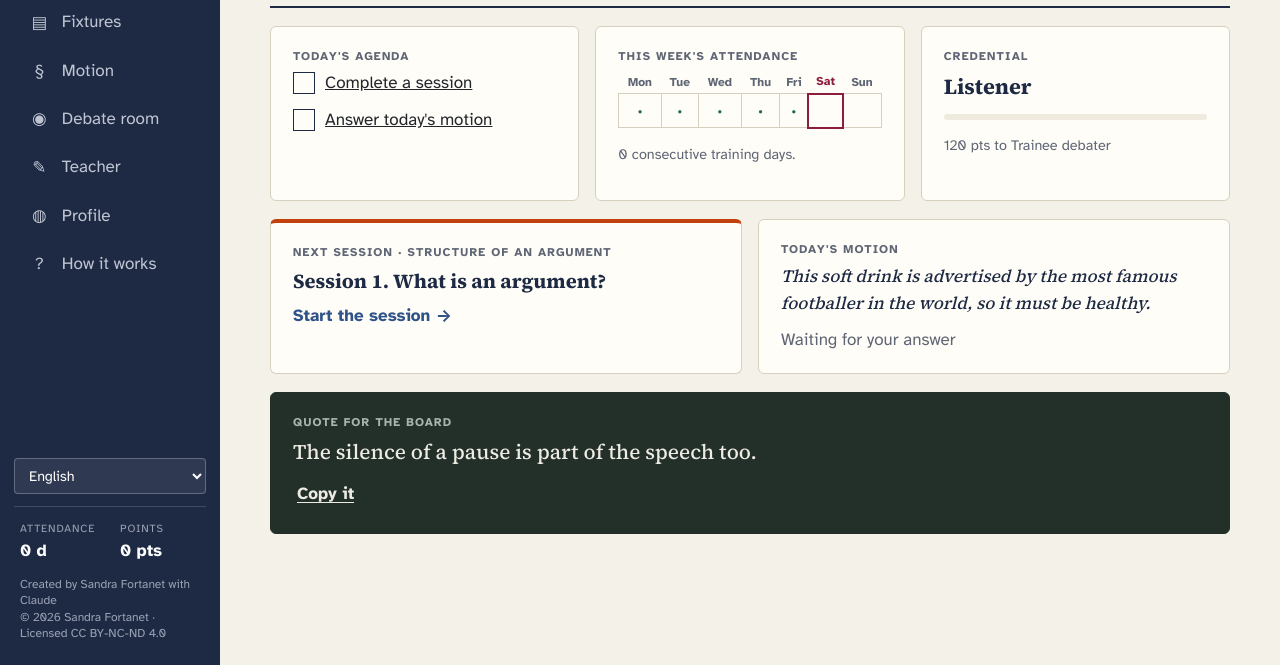
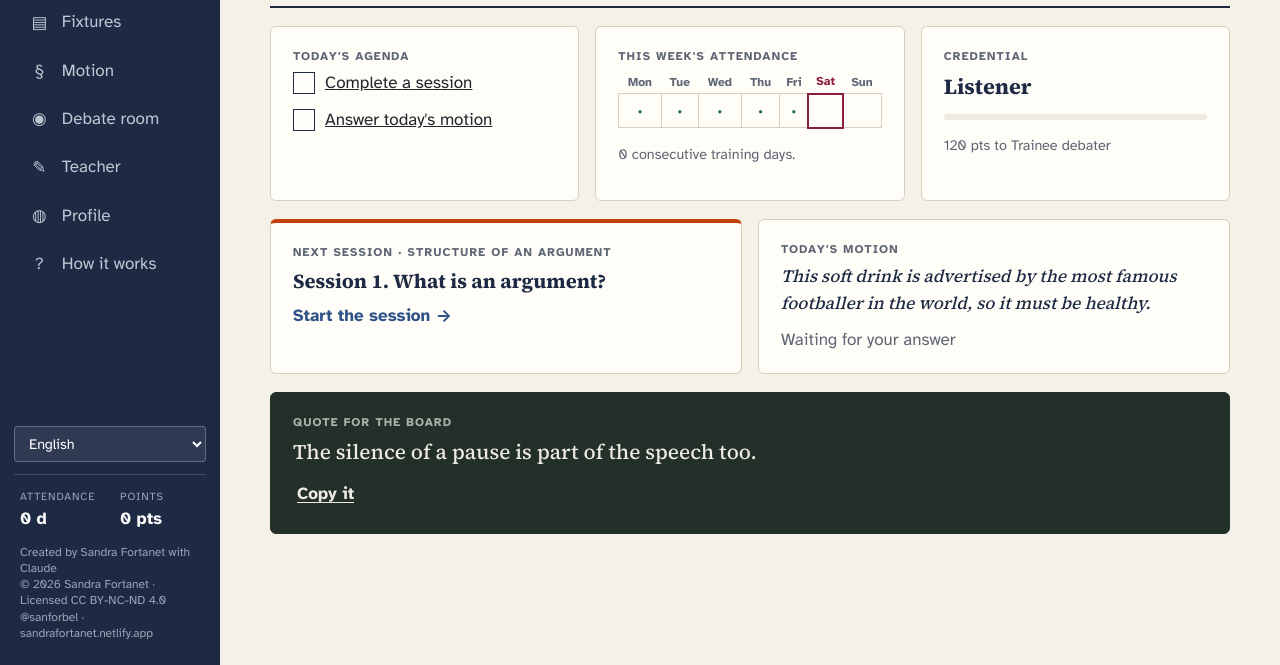
Before and after one commit to sanforbel/ENTRENADORDEBATE, a plain HTML site: page index.html in a window 1280 px wide. Shown: the part 135-800 px from the top of the page. Drawn offline with Linux system fonts and the light colour scheme.

Commit message:
Signatura de l'autora (@sanforbel i enllaç al web) integrada en el disseny
Co-Authored-By: Claude Opus 5.5 <noreply@anthropic.com>
Claude-Session: https://claude.ai/code/session_01Ds6UB1c1v6XCs28qSLeQns

```diff
--- a/index.html
+++ b/index.html
@@ -13,6 +13,7 @@
   <link rel="preconnect" href="https://fonts.gstatic.com" crossorigin>
   <link href="https://fonts.googleapis.com/css2?family=Atkinson+Hyperlegible:wght@400;700&family=Source+Serif+4:opsz,wght@8..60,500;8..60,700&display=swap" rel="stylesheet">
   <link rel="stylesheet" href="style.css">
+  <link rel="author" href="https://sandrafortanet.netlify.app/">
   <link rel="license" href="https://creativecommons.org/licenses/by-nc-nd/4.0/">
 </head>
 <body>
--- a/js/app.js
+++ b/js/app.js
@@ -48,7 +48,7 @@ function renderChrome() {
     <span title="${esc(t("side_pts_t"))}"><small>${esc(t("side_pts"))}</small><b id="sideXP"></b></span>`;
   document.getElementById("sideLang").innerHTML = langSelect("langSide");
   document.getElementById("langSide").onchange = e => setLang(e.target.value);
-  document.getElementById("sideCredit").innerHTML = `<a href="#info">${esc(t("credit_short"))}<br>${esc(t("copyright_short"))}</a>`;
+  document.getElementById("sideCredit").innerHTML = `<a href="#info">${esc(t("credit_short"))}<br>${esc(t("copyright_short"))}</a><br><a href="https://sandrafortanet.netlify.app/" target="_blank" rel="noopener">@sanforbel · sandrafortanet.netlify.app</a>`;
   document.getElementById("howTitle").textContent = t("how_title");
   document.getElementById("howBody").innerHTML = t("how_body");
   document.getElementById("howClose").textContent = t("close");
--- a/js/i18n.js
+++ b/js/i18n.js
@@ -194,7 +194,7 @@ Després, escriu un comentari breu de jurat i formula una sola pregunta que ajud
     <div class="doc"><p class="doc-label">Llengües</p>
       <p>L'aplicació funciona en valencià, castellà, anglés i francés. La llengua es canvia des del menú lateral o des del Perfil. El progrés es manté en canviar de llengua.</p></div>`,
   credits_label: "Crèdits",
-  credits_html: `<p>Aplicació creada per <b>Sandra Fortanet</b> en col·laboració amb <b>Claude</b> (Anthropic), a partir d'una anàlisi pròpia de recursos per a ensenyar a argumentar. Tots els textos, personatges i exercicis són originals.</p>`
+  credits_html: `<p>Aplicació creada per <b>Sandra Fortanet</b> en col·laboració amb <b>Claude</b> (Anthropic), a partir d'una anàlisi pròpia de recursos per a ensenyar a argumentar. Tots els textos, personatges i exercicis són originals.</p><p class="author-links"><a href="https://sandrafortanet.netlify.app/" target="_blank" rel="noopener">@sanforbel · sandrafortanet.netlify.app</a></p>`
 };
 
 UI.es = {
@@ -359,7 +359,7 @@ Después, escribe un comentario breve de jurado y formula una sola pregunta que
     <div class="doc"><p class="doc-label">Idiomas</p>
       <p>La aplicación funciona en valenciano, castellano, inglés y francés. El idioma se cambia desde el menú lateral o desde el Perfil. El progreso se mantiene al cambiar de idioma.</p></div>`,
   credits_label: "Créditos",
-  credits_html: `<p>Aplicación creada por <b>Sandra Fortanet</b> en colaboración con <b>Claude</b> (Anthropic), a partir de un análisis propio de recursos para enseñar a argumentar. Todos los textos, personajes y ejercicios son originales.</p>`
+  credits_html: `<p>Aplicación creada por <b>Sandra Fortanet</b> en colaboración con <b>Claude</b> (Anthropic), a partir de un análisis propio de recursos para enseñar a argumentar. Todos los textos, personajes y ejercicios son originales.</p><p class="author-links"><a href="https://sandrafortanet.netlify.app/" target="_blank" rel="noopener">@sanforbel · sandrafortanet.netlify.app</a></p>`
 };
 
 UI.en = {
@@ -524,7 +524,7 @@ Then write a short judge's comment and ask one single question that helps the st
     <div class="doc"><p class="doc-label">Languages</p>
       <p>The app works in Valencian, Spanish, English and French. Change the language from the side menu or your Profile. Your progress is kept when you switch.</p></div>`,
   credits_label: "Credits",
-  credits_html: `<p>App created by <b>Sandra Fortanet</b> in collaboration with <b>Claude</b> (Anthropic), based on her own analysis of resources for teaching argumentation. All texts, characters and exercises are original.</p>`
+  credits_html: `<p>App created by <b>Sandra Fortanet</b> in collaboration with <b>Claude</b> (Anthropic), based on her own analysis of resources for teaching argumentation. All texts, characters and exercises are original.</p><p class="author-links"><a href="https://sandrafortanet.netlify.app/" target="_blank" rel="noopener">@sanforbel · sandrafortanet.netlify.app</a></p>`
 };
 
 UI.fr = {
@@ -689,7 +689,7 @@ Ensuite, rédige un bref commentaire de jury et pose une seule question qui aide
     <div class="doc"><p class="doc-label">Langues</p>
       <p>L'application fonctionne en valencien, espagnol, anglais et français. On change de langue depuis le menu latéral ou le Profil. La progression est conservée.</p></div>`,
   credits_label: "Crédits",
-  credits_html: `<p>Application créée par <b>Sandra Fortanet</b> en collaboration avec <b>Claude</b> (Anthropic), à partir de sa propre analyse de ressources pour enseigner l'argumentation. Tous les textes, personnages et exercices sont originaux.</p>`
+  credits_html: `<p>Application créée par <b>Sandra Fortanet</b> en collaboration avec <b>Claude</b> (Anthropic), à partir de sa propre analyse de ressources pour enseigner l'argumentation. Tous les textes, personnages et exercices sont originaux.</p><p class="author-links"><a href="https://sandrafortanet.netlify.app/" target="_blank" rel="noopener">@sanforbel · sandrafortanet.netlify.app</a></p>`
 };
 
 /* ---------- API ---------- */
--- a/style.css
+++ b/style.css
@@ -76,6 +76,7 @@ code { background: var(--paper-2); padding: .1em .35em; border-radius: 4px; }
 .mobile-lang { display: none; }
 .credits { border-left: 5px solid var(--accent); }
 .copyright { font-weight: 700; color: var(--ink); }
+.author-links a { color: var(--info); font-weight: 700; }
 .side-stats { display: grid; grid-template-columns: 1fr 1fr; gap: 8px; border-top: 1px solid rgba(255,255,255,.15); padding-top: 14px; }
 .side-stats span { display: flex; flex-direction: column; padding: 0 6px; }
 .side-stats small { font-size: .68rem; letter-spacing: .08em; text-transform: uppercase; color: #9AA2B3; }
```
Also changed, not shown: 1 other file.
